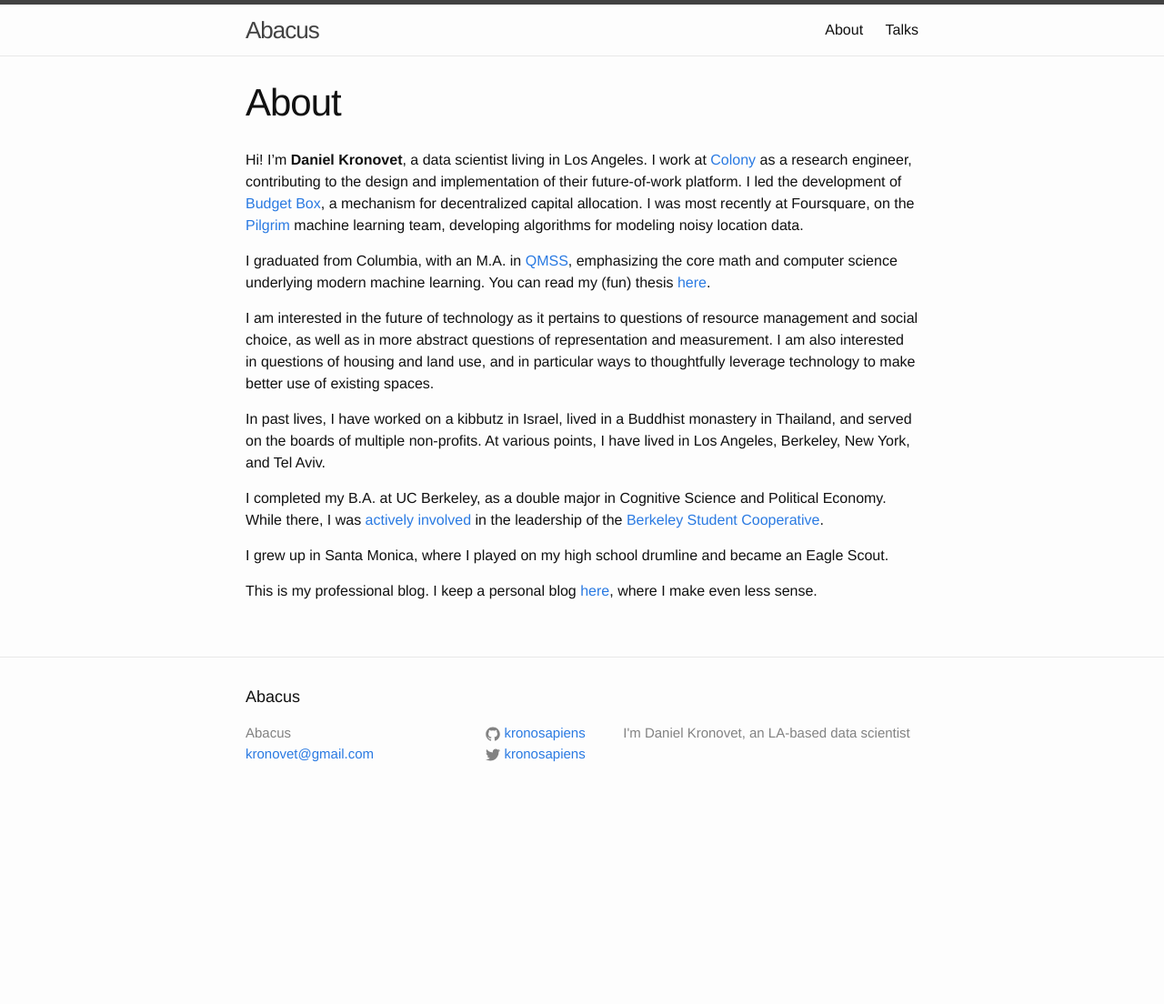
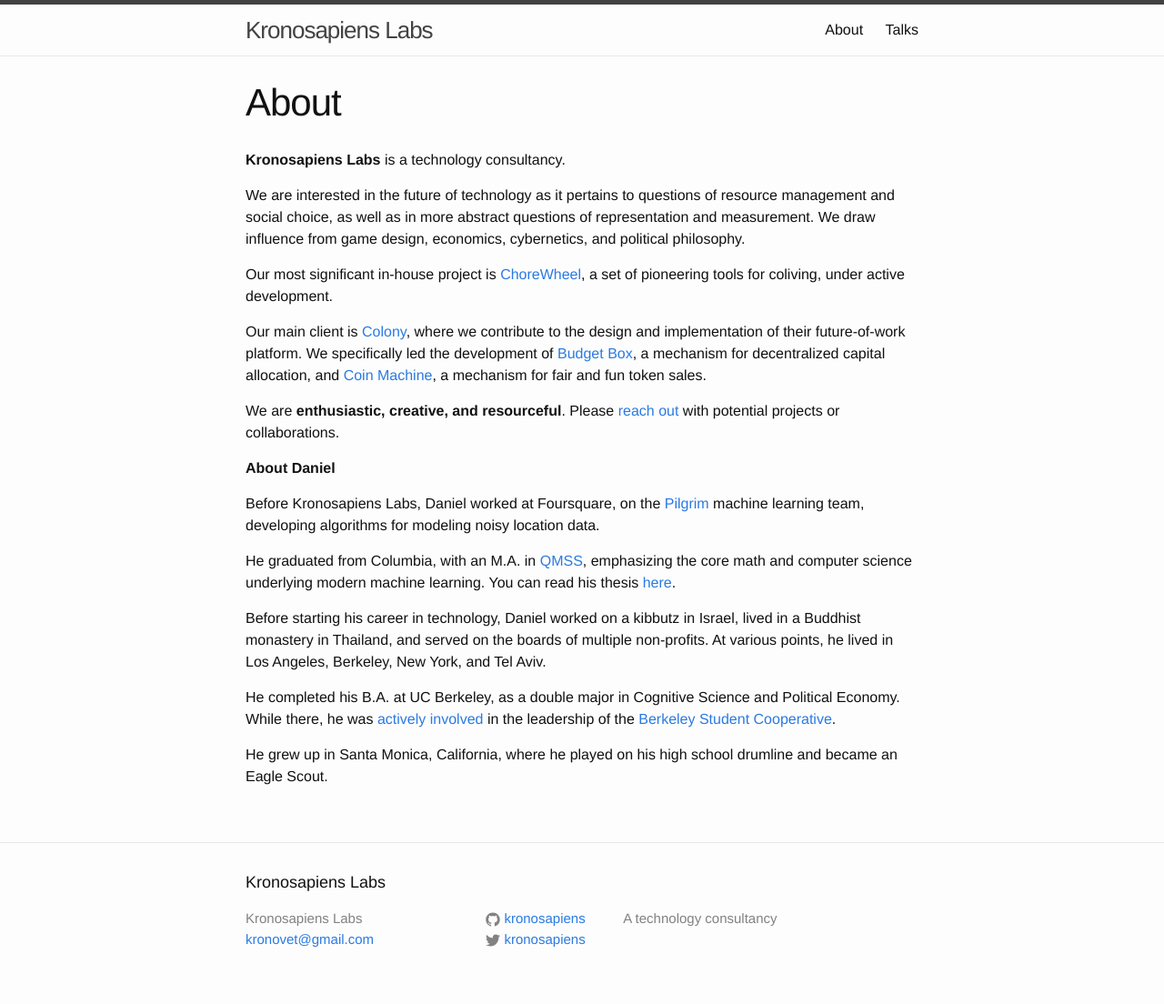
Before and after one commit to kronosapiens/kronosapiens.github.io, a Jekyll site: the page built from about.md, in a window 1280 px wide. Shown: the whole page at 91% size. Built offline with Jekyll 4.4.1, drawn with Linux system fonts in a browser that asks for light colours; before the commit the page ends 900 px from its top, so only the background shows below that.

Commit message:
Reframe blog for Kronosapiens Labs

```diff
--- a/_config.yml
+++ b/_config.yml
@@ -1,8 +1,8 @@
 # Site settings
 
-title: Abacus
+title: Kronosapiens Labs
 email: kronovet@gmail.com
-description: I'm Daniel Kronovet, an LA-based data scientist
+description: A technology consultancy
 baseurl: "" # the subpath of your site, e.g. /blog/
 url: "http://kronosapiens.github.io" # the base hostname & protocol for your site
 twitter_username: kronosapiens
--- a/about.md
+++ b/about.md
@@ -4,16 +4,24 @@
 permalink: /about/
 ---
 
-Hi! I'm **Daniel Kronovet**, a data scientist living in Los Angeles. I work at [Colony](https://colony.io/) as a research engineer, contributing to the design and implementation of their future-of-work platform. I led the development of [Budget Box](https://colony.io/budgetbox.pdf), a mechanism for decentralized capital allocation. I was most recently at Foursquare, on the [Pilgrim](https://enterprise.foursquare.com/developers/pilgrim) machine learning team, developing algorithms for modeling noisy location data.
+**Kronosapiens Labs** is a technology consultancy.
 
-I graduated from Columbia, with an M.A. in [QMSS](http://www.qmss.columbia.edu/), emphasizing the core math and computer science underlying modern machine learning. You can read my (fun) thesis [here](/thesis.pdf).
+We are interested in the future of technology as it pertains to questions of resource management and social choice, as well as in more abstract questions of representation and measurement. We draw influence from game design, economics, cybernetics, and political philosophy.
 
-I am interested in the future of technology as it pertains to questions of resource management and social choice, as well as in more abstract questions of representation and measurement. I am also interested in questions of housing and land use, and in particular ways to thoughtfully leverage technology to make better use of existing spaces.
+Our most significant in-house project is [ChoreWheel](https://zaratan.world/), a set of pioneering tools for coliving, under active development.
 
-In past lives, I have worked on a kibbutz in Israel, lived in a Buddhist monastery in Thailand, and served on the boards of multiple non-profits. At various points, I have lived in Los Angeles, Berkeley, New York, and Tel Aviv.
+Our main client is [Colony](https://colony.io/), where we contribute to the design and implementation of their future-of-work platform. We specifically led the development of [Budget Box](https://colony.io/budgetbox.pdf), a mechanism for decentralized capital allocation, and [Coin Machine](https://blog.colony.io/introducing-coin-machine/), a mechanism for fair and fun token sales.
 
-I completed my B.A. at UC Berkeley, as a double major in Cognitive Science and Political Economy. While there, I was [actively involved](https://youtu.be/--B0uBXskZ0) in the leadership of the [Berkeley Student Cooperative](https://www.bsc.coop/).
+We are **enthusiastic, creative, and resourceful**. Please [reach out](mailto:kronovet@gmail.com) with potential projects or collaborations.
 
-I grew up in Santa Monica, where I played on my high school drumline and became an Eagle Scout.
+**About Daniel**
 
-This is my professional blog. I keep a personal blog [here](https://kronosapiens.com/), where I make even less sense.
+Before Kronosapiens Labs, Daniel worked at Foursquare, on the [Pilgrim](https://enterprise.foursquare.com/developers/pilgrim) machine learning team, developing algorithms for modeling noisy location data.
+
+He graduated from Columbia, with an M.A. in [QMSS](http://www.qmss.columbia.edu/), emphasizing the core math and computer science underlying modern machine learning. You can read his thesis [here](/thesis.pdf).
+
+Before starting his career in technology, Daniel worked on a kibbutz in Israel, lived in a Buddhist monastery in Thailand, and served on the boards of multiple non-profits. At various points, he lived in Los Angeles, Berkeley, New York, and Tel Aviv.
+
+He completed his B.A. at UC Berkeley, as a double major in Cognitive Science and Political Economy. While there, he was [actively involved](https://youtu.be/--B0uBXskZ0) in the leadership of the [Berkeley Student Cooperative](https://www.bsc.coop/).
+
+He grew up in Santa Monica, California, where he played on his high school drumline and became an Eagle Scout.
```
